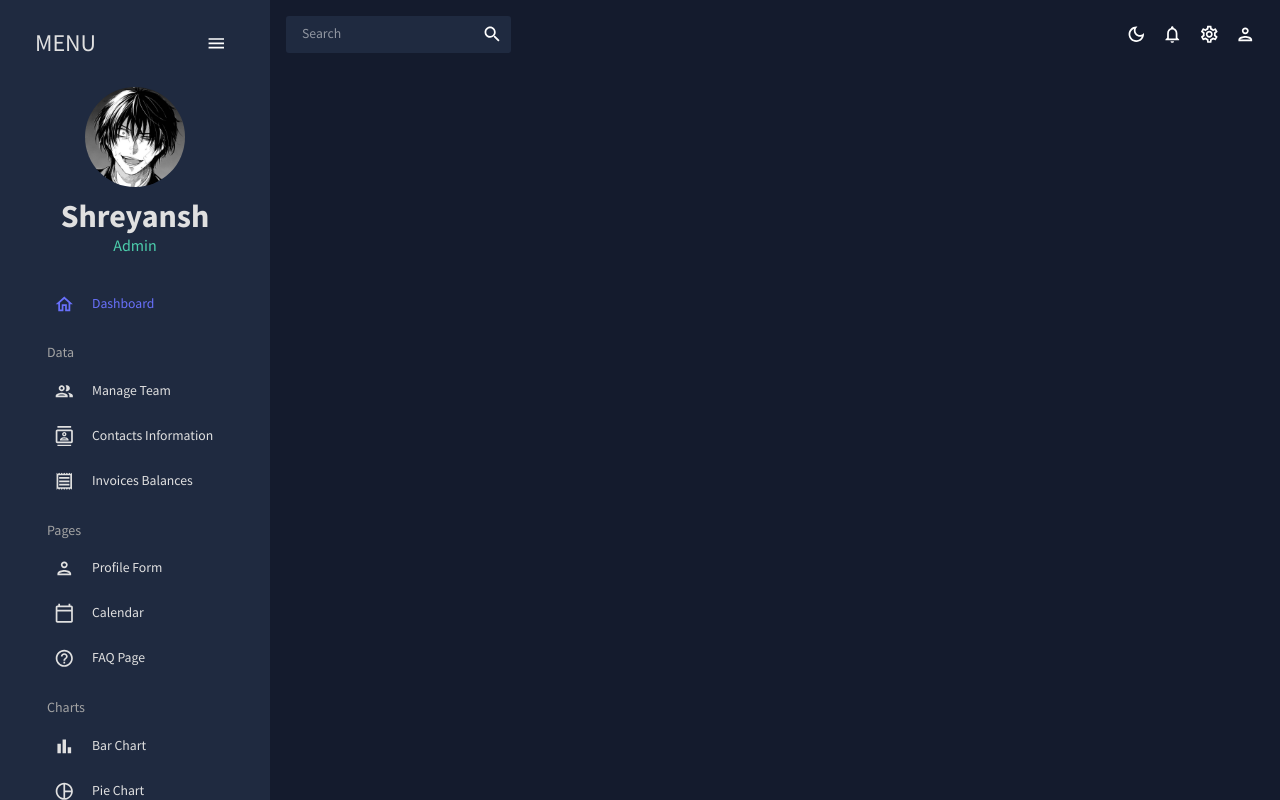
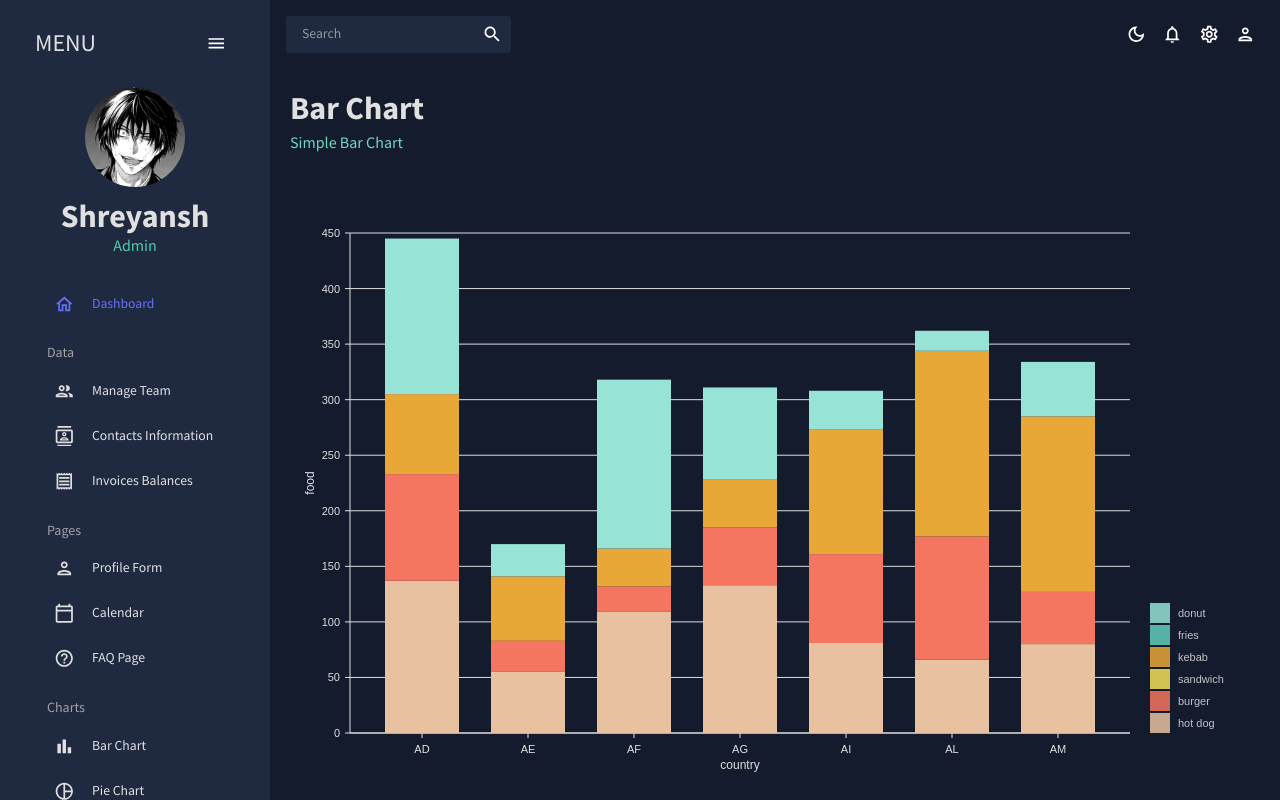
Before and after one commit to shreyanshxyz/admin-dashboard-frontend, a React (Create React App) app: page /bar in a window 1280 px wide. Built offline with nearby package versions, Linux system fonts and the light colour scheme.

Commit message:
Bar Chart Working Now

```diff
--- a/src/App.js
+++ b/src/App.js
@@ -10,7 +10,7 @@ import Contacts from "./scenes/contacts";
 import Form from "./scenes/form";
 import Calendar from "./scenes/calendar/calendar";
 import FAQ from "./scenes/faq";
-// import Bar from "./scenes/bar";
+import Bar from "./scenes/bar";
 // import Line from "./scenes/line";
 // import Pie from "./scenes/pie";
 // import Geography from "./scenes/geography";
@@ -36,7 +36,7 @@ function App() {
               <Route path="/contacts" element={<Contacts />} />
               <Route path="/invoices" element={<Invoices />} />
               <Route path="/form" element={<Form />} />
-              {/* <Route path="/bar" element={<Bar />} /> */}
+              <Route path="/bar" element={<Bar />} />
               {/* <Route path="/pie" element={<Pie />} /> */}
               {/* <Route path="/line" element={<Line />} /> */}
               <Route path="/faq" element={<FAQ />} />
--- a/src/components/BarChart.jsx
+++ b/src/components/BarChart.jsx
@@ -7,6 +7,7 @@ const BarChart = ({ isDashboard = false }) => {
   const theme = useTheme();
   const colors = tokens(theme.palette.mode);
 
+  //   THE REASON WHY WE CREATED A SEPARATE BARCHART COMPONENT INSTEAD IF MAKING A SCENE IS BECAUSE WE NEED TO USE IT IN MORE THAN 1 SPOT.
   //   THE BARCHART CODE IS AUTOMATICALLY GENERATED ON NIVO CHARTS, YOU JUST NEED TO MODIFY THE CHART THERE TO YOUR LIKING AND THEN COPY THE CODE
   return (
     <ResponsiveBar
```
